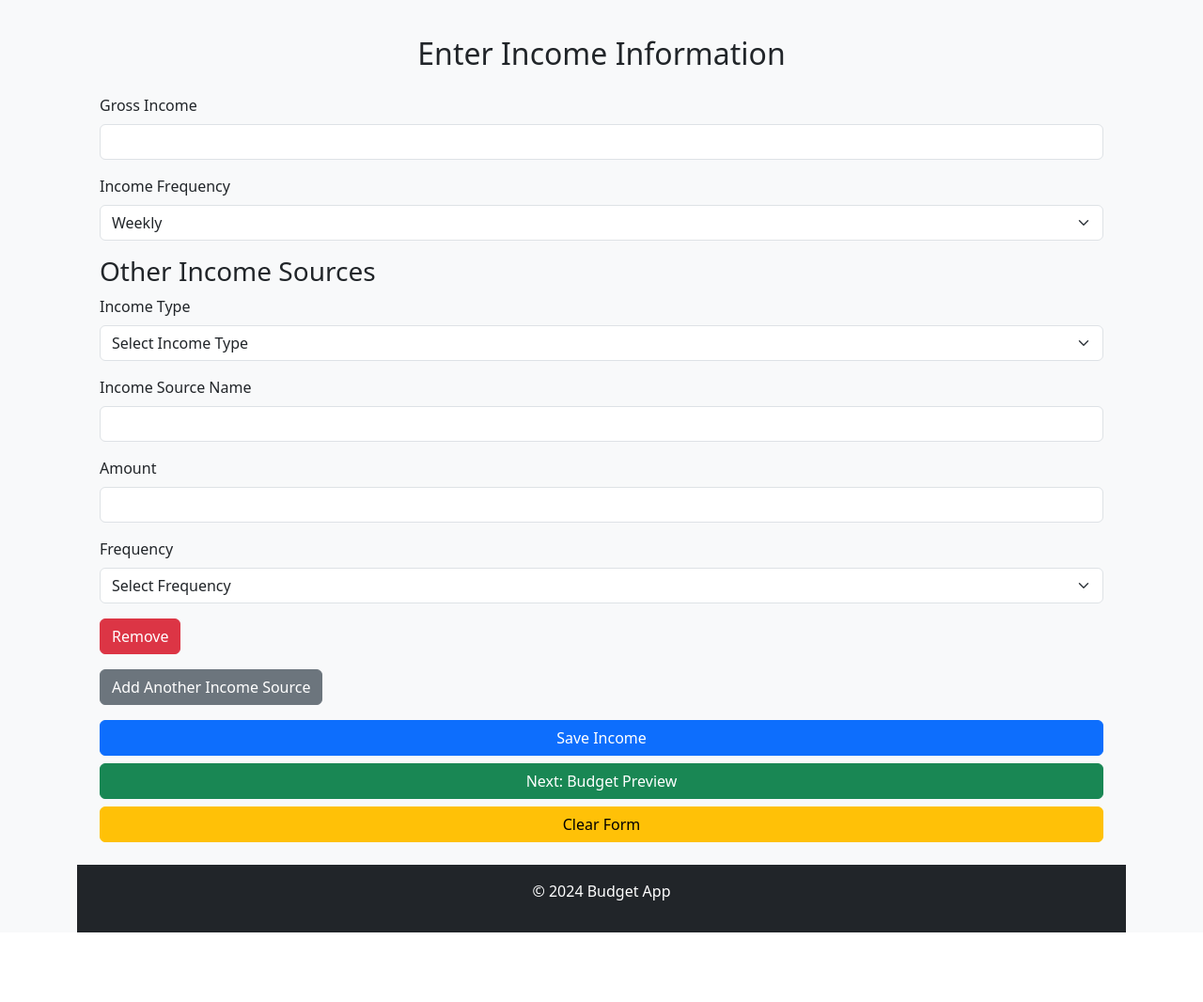
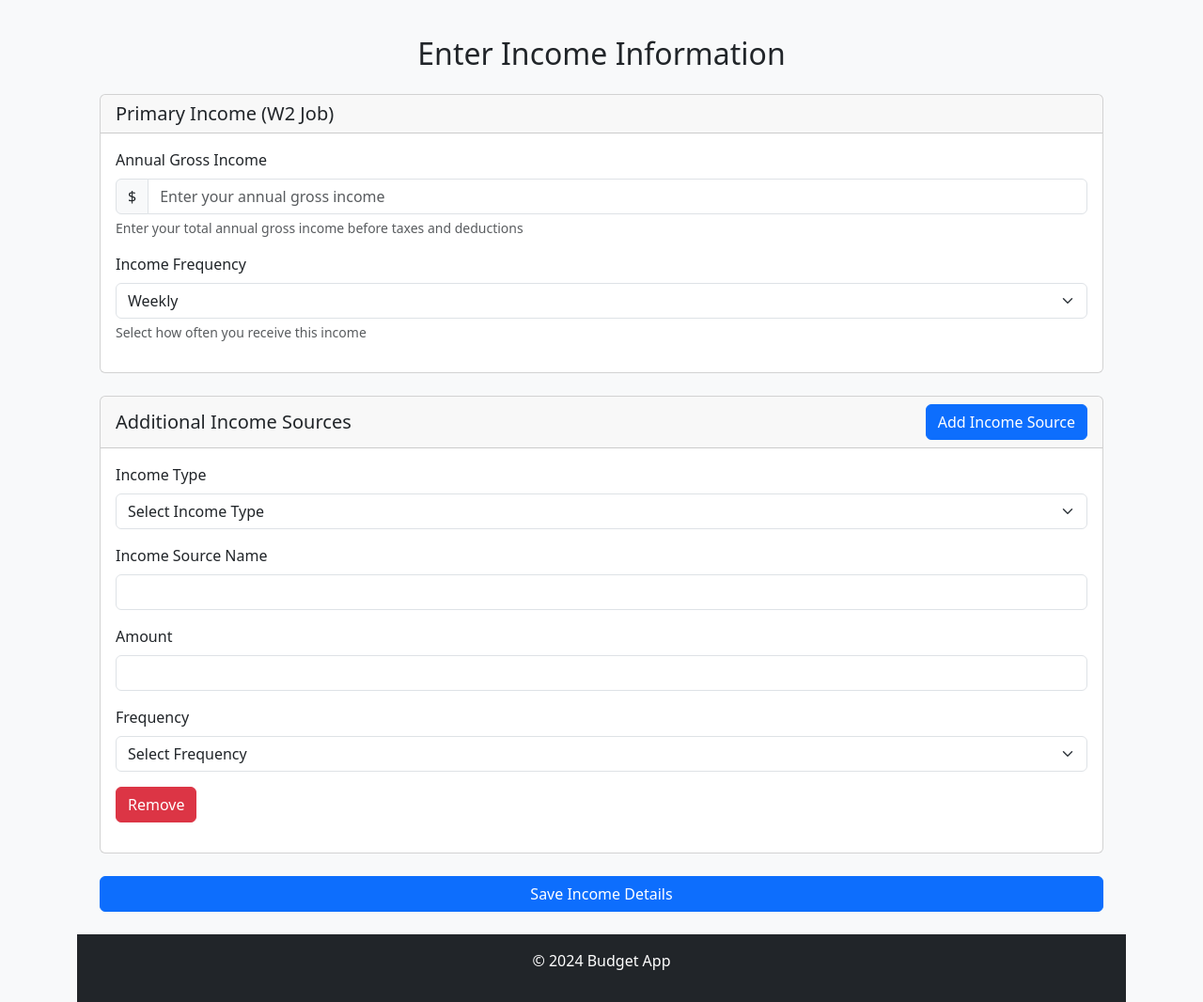
Before and after one commit to Brice-Financial-Projects/Financial-App, a Flask app: template app/templates/budget/income.html in a window 1280 px wide. Shown: the part 56-1122 px from the top of the page at 94% size. Before the commit the page ends 1048 px from the top, so only its background shows below. Run offline with Flask 3, Linux system fonts and the light colour scheme; the template is opened without the code that fills it: values that come from a table or form of the project are taken from there, others are empty; tables that the repository leaves empty hold one stand-in row (values such as "Sample post").

Commit message:
fix(income): clarify annual gross income input in form
- Update income form template to clearly indicate annual gross income
- Add descriptive placeholder and helper text for income input
- Improve form layout with cards and better organization
- Add dollar sign prefix to income input field
- Update IncomeForm class to use DecimalField for better precision
- Add validation to ensure positive numbers
- Simplify form structure and labels

This change ensures users understand they should enter their total annual
gross income, regardless of their pay frequency. The frequency selection
now clearly indicates how often they receive this annual amount.

```diff
--- a/app/forms.py
+++ b/app/forms.py
@@ -1,7 +1,7 @@
 """app/forms.py"""
 
 from flask_wtf import FlaskForm
-from wtforms import StringField, FloatField, SelectField, SubmitField, FormField, FieldList
+from wtforms import StringField, FloatField, SelectField, SubmitField, FormField, FieldList, DecimalField
 from wtforms.validators import DataRequired, Optional, NumberRange
 from wtforms.fields import SelectMultipleField
 from wtforms.widgets import ListWidget, CheckboxInput
@@ -94,25 +94,19 @@ class OtherIncomeField(FlaskForm):
 
 
 class IncomeForm(FlaskForm):
-    """Form for entering gross income and other income sources."""
-    gross_income = FloatField('Gross Income', validators=[DataRequired()])
-    gross_income_frequency = SelectField(
-        'Income Frequency',
-        choices=[
-            ('weekly', 'Weekly'),
-            ('biweekly', 'Biweekly'),
-            ('monthly', 'Monthly'),
-            ('bimonthly', 'Bimonthly'),
-            ('annually', 'Annually')
-        ],
-        validators=[DataRequired()]
-    )
-
-    # Removed the FieldList for other_income_sources because we handle it directly in the template and route
-    # other_income_sources = FieldList(FormField(OtherIncomeField), min_entries=1, max_entries=10)
-
-    save = SubmitField('Save Income')
-    preview = SubmitField('Next: Budget Preview')
+    """Form for entering income details."""
+    gross_income = DecimalField('Annual Gross Income', validators=[
+        DataRequired(),
+        NumberRange(min=0, message="Income must be a positive number")
+    ])
+    gross_income_frequency = SelectField('Income Frequency', choices=[
+        ('weekly', 'Weekly'),
+        ('biweekly', 'Biweekly'),
+        ('monthly', 'Monthly'),
+        ('bimonthly', 'Bimonthly'),
+        ('annually', 'Annually')
+    ], validators=[DataRequired()])
+    submit = SubmitField('Save Income Details')
 
 
 # forms.py (add this at the top)
--- a/app/templates/budget/income.html
+++ b/app/templates/budget/income.html
@@ -12,17 +12,35 @@
         <!-- Only include the CSRF token once at the form level -->
         {{ form.hidden_tag() }}
 
+        <!-- Primary Income Section -->
+        <div class="card mb-4">
+            <div class="card-header">
+                <h5 class="mb-0">Primary Income (W2 Job)</h5>
+            </div>
+            <div class="card-body">
                 <div class="mb-3">
                     {{ form.gross_income.label(class="form-label") }}
-            {{ form.gross_income(class="form-control") }}
+                    <div class="input-group">
+                        <span class="input-group-text">$</span>
+                        {{ form.gross_income(class="form-control", placeholder="Enter your annual gross income") }}
                     </div>
-
+                    <div class="form-text">Enter your total annual gross income before taxes and deductions</div>
+                </div>
                 <div class="mb-3">
                     {{ form.gross_income_frequency.label(class="form-label") }}
                     {{ form.gross_income_frequency(class="form-select") }}
+                    <div class="form-text">Select how often you receive this income</div>
+                </div>
+            </div>
         </div>
 
-        <h3>Other Income Sources</h3>
+        <!-- Other Income Sources Section -->
+        <div class="card mb-4">
+            <div class="card-header d-flex justify-content-between align-items-center">
+                <h5 class="mb-0">Additional Income Sources</h5>
+                <button type="button" class="btn btn-primary" id="add-income">Add Income Source</button>
+            </div>
+            <div class="card-body">
                 <div id="other-income-container">
                     {% if other_income %}
                         {% for entry in other_income %}
@@ -70,17 +88,17 @@
                         {% endfor %}
                     {% else %}
                         <div class="alert alert-info">
-                    No additional income sources. Click "Add Another Income Source" to add one.
+                            No additional income sources added yet. Click "Add Income Source" to add one.
                         </div>
                     {% endif %}
                 </div>
+            </div>
+        </div>
 
-        <button type="button" id="add-income" class="btn btn-secondary mb-3">Add Another Income Source</button>
-
+        <!-- Form Actions -->
         <div class="d-grid gap-2">
-            <button type="submit" name="save" value="save" class="btn btn-primary">Save Income</button>
-            <button type="submit" name="preview" value="preview" class="btn btn-success">Next: Budget Preview</button>
-            <button type="reset" class="btn btn-warning">Clear Form</button>
+            {{ form.csrf_token }}
+            <button type="submit" name="save" class="btn btn-primary">Save Income Details</button>
         </div>
     </form>
 </div>
```
Also changed, not shown: app/budget/budget_logic.py (+16 -2 lines). Lines whose indentation alone changed are shown as unchanged.
